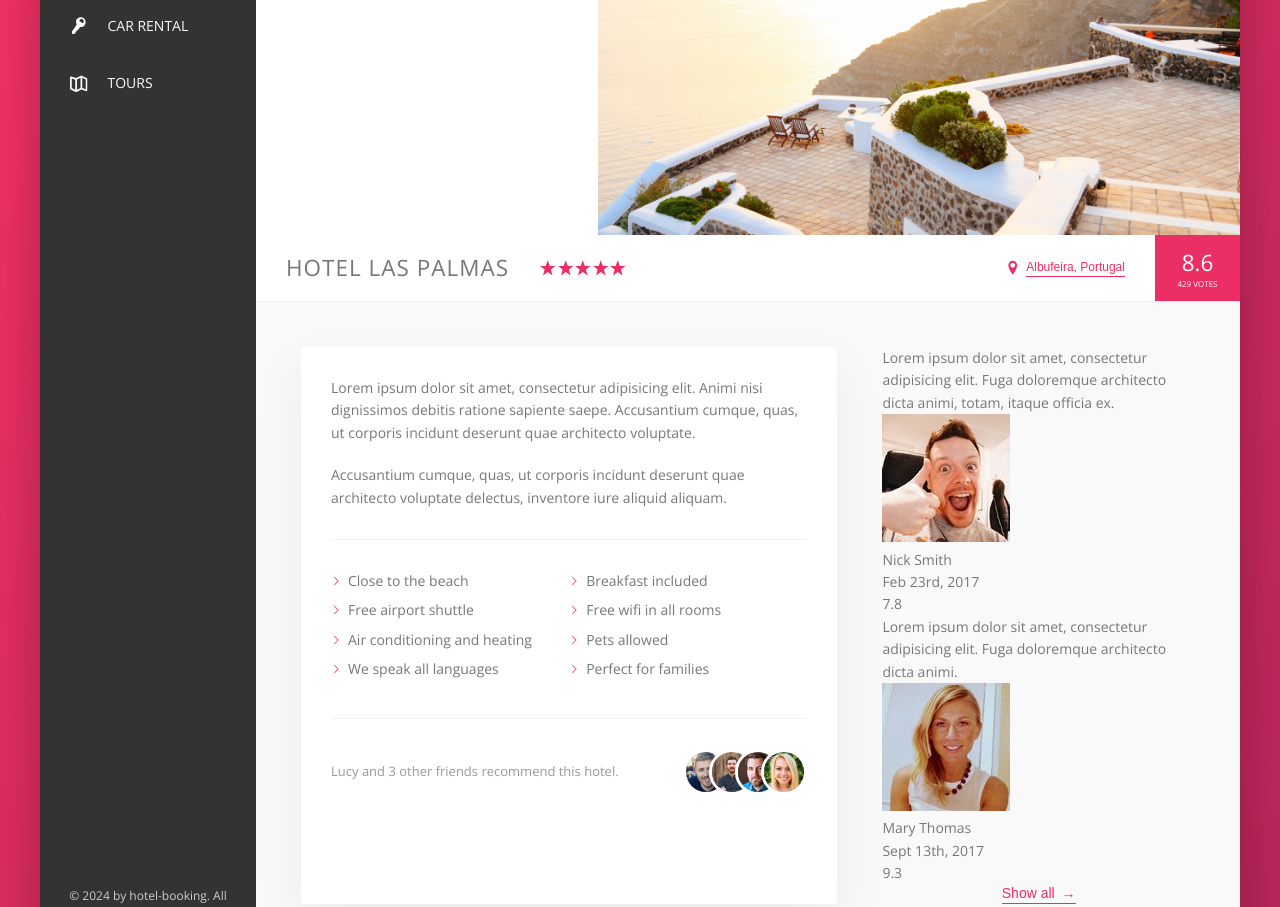
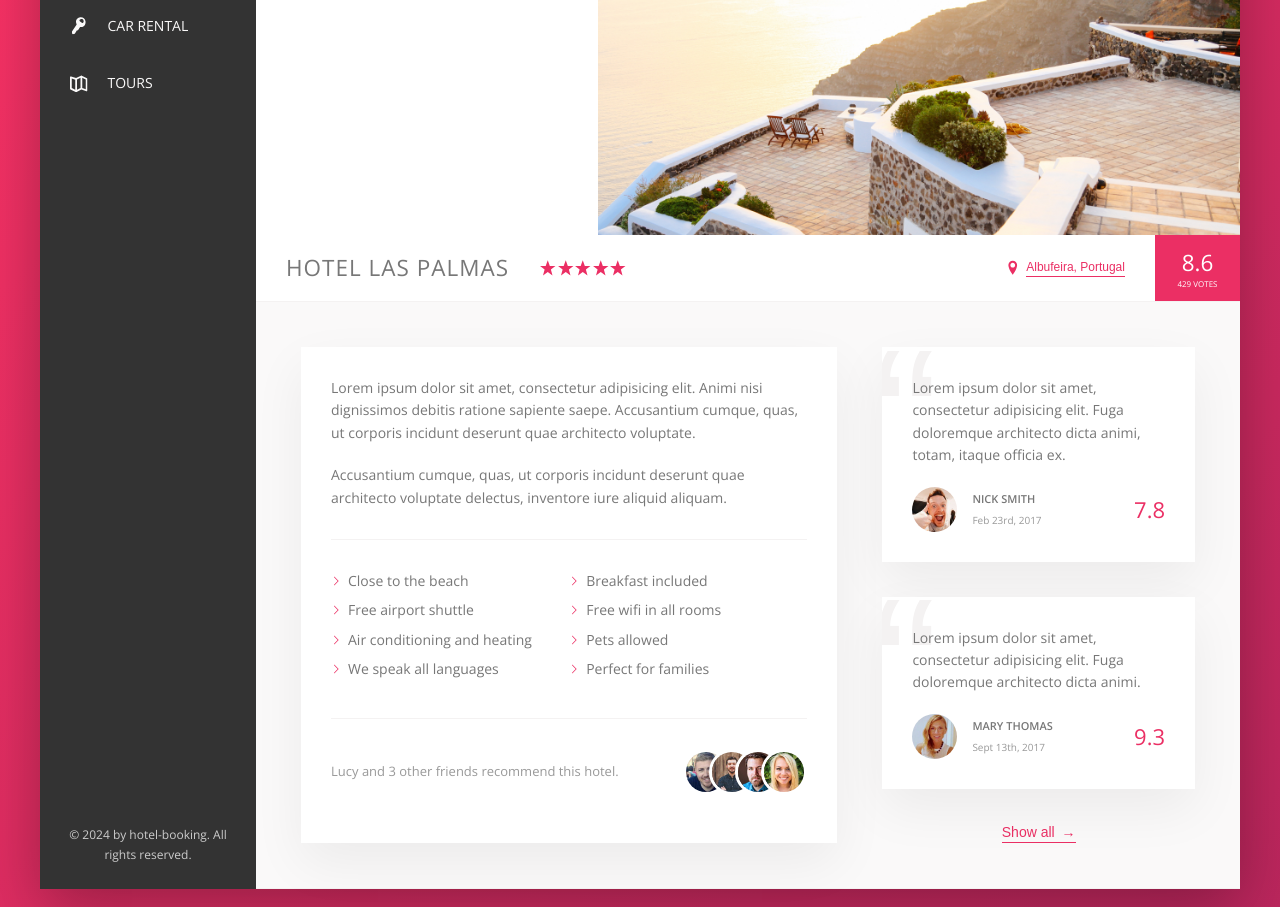
Before and after one commit to NikolayDimov/Booking-Hotels, a website: page index.html in a window 1280 px wide. Shown: the part 300-1207 px from the top of the page. Drawn offline with nearby package versions, Linux system fonts and the light colour scheme.

Commit message:
feat(HotelsDetails): styles add

```diff
--- a/sass/_components.scss
+++ b/sass/_components.scss
@@ -393,3 +393,65 @@
         }
     }
 }
+
+// REVIEWS
+.review {
+    background-color: #fff;
+    box-shadow: var(--shadow-light);
+    padding: 3rem;
+    margin-bottom: 3.5rem;
+    position: relative;
+    overflow: hidden;
+
+    &__text {
+        margin-bottom: 2rem;
+        z-index: 10;
+        position: relative;
+    }
+
+    &__user {
+        display: flex;
+        align-items: center;
+    }
+
+    &__photo {
+        height: 4.5rem;
+        width: 4.5rem;
+        border-radius: 50%;
+        margin-right: 1.5rem;
+    }
+
+    &__user-box {
+        margin-right: auto;
+    }
+
+    &__user-name {
+        font-size: 1.1rem;
+        font-weight: 600;
+        text-transform: uppercase;
+        margin-bottom: .4rem;
+    }
+
+    &__user-date {
+        font-size: 1rem;
+        color: var(--color-grey-dark-3);
+    }
+
+    &__rating {
+        color: var(--color-primary);
+        font-size: 2.2rem;
+        font-weight: 300;
+    }
+
+    &::before {
+        content: "\201C";
+        position: absolute;
+        top: -2.75rem;
+        left: -1rem;
+        line-height: 1;
+        font-size: 20rem;
+        color: var(--color-grey-light-2);
+        font-family: sans-serif;
+        z-index: 1;
+    }
+}
```
Also changed, not shown: css/style.css.
